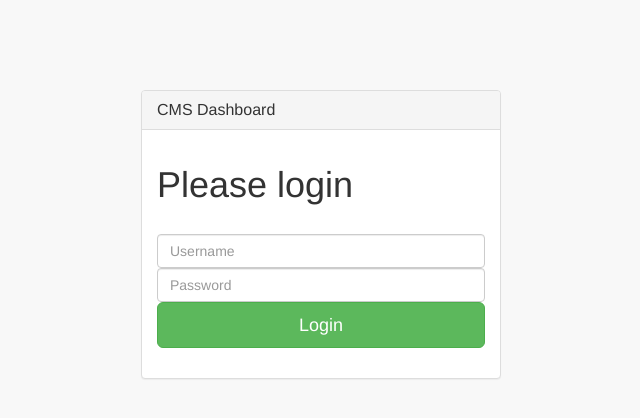
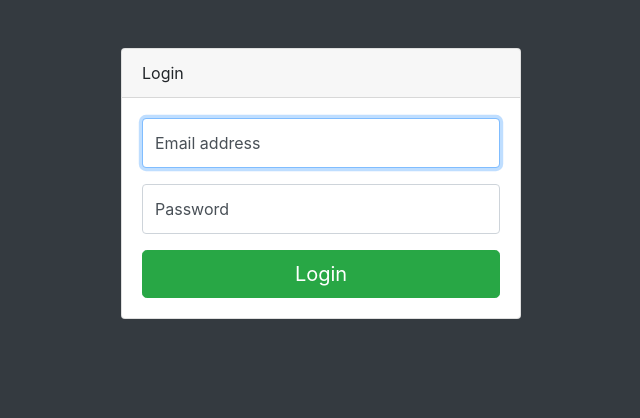
Before and after one commit to hdgwee/scse_cz3003_2018_s1_cms, a Django app: page /login/ in a window 1280 px wide. Shown: the top 418 px of the page, without its empty margins (319-959 px from the left). Run offline with Django 3.2, Linux system fonts and the light colour scheme; parts of the project's set-up code (start-up, migrations or seed data) failed here and were passed over; some libraries are stand-ins or nearby versions.

Commit message:
Added Logout Changed Login UI

```diff
--- a/templates/login.html
+++ b/templates/login.html
@@ -12,19 +12,14 @@
 
     <title>CMS Dashboard</title>
 
-    <!-- Bootstrap Core CSS -->
-    <link href="/static/sb_admin_2/vendor/bootstrap/css/bootstrap.min.css" rel="stylesheet">
+    <!-- Bootstrap core CSS-->
+    <link href="/static/sb_admin_4/vendor/bootstrap/css/bootstrap.min.css" rel="stylesheet">
 
-    <!-- MetisMenu CSS -->
-    <link href="/static/sb_admin_2/vendor/metisMenu/metisMenu.min.css" rel="stylesheet">
+    <!-- Custom fonts for this template-->
+    <link href="/static/sb_admin_4/vendor/fontawesome-free/css/all.min.css" rel="stylesheet" type="text/css">
 
-    <!-- Custom CSS -->
-    <link href="/static/sb_admin_2/dist/css/sb-admin-2.css" rel="stylesheet">
-
-    <!-- Custom Fonts -->
-    <link href="/static/sb_admin_2/vendor/font-awesome/css/font-awesome.min.css" rel="stylesheet" type="text/css">
-
-
+    <!-- Custom styles for this template-->
+    <link href="/static/sb_admin_4/css/sb-admin.css" rel="stylesheet">
 
     <!-- HTML5 Shim and Respond.js IE8 support of HTML5 elements and media queries -->
     <!-- WARNING: Respond.js doesn't work if you view the page via file:// -->
@@ -35,46 +30,35 @@
 
 </head>
 
-<body>
+
+<body class="bg-dark">
 
     <div class="container">
-        <div class="row">
-            <div class="col-md-4 col-md-offset-4">
-                <div class="login-panel panel panel-default">
-                    <div class="panel-heading">
-                        <h3 class="panel-title">CMS Dashboard</h3>
+      <div class="card card-login mx-auto mt-5">
+        <div class="card-header">Login</div>
+        <div class="card-body">
+          <form action="/authorization/" method="post">
+            <div class="form-group">
+              <div class="form-label-group">
+                  <input class="form-control" id="inputEmail" type="text" placeholder="Username" name="username" required="required" autofocus="autofocus">
+                  <label for="inputEmail">Email address</label>
               </div>
-                    <div class="panel-body">
-
+            </div>
             <div class="form-group">
-                        <h1>Please login</h1>
-                        <br>
-                        <form action="/authorization/" method="post">
-                          <input class="form-control" type="text" placeholder="Username" name="username" >
-                          <input class="form-control" type="password" placeholder="Password" name="password" >
+              <div class="form-label-group">
+                <input class="form-control"  id="inputPassword" type="password" placeholder="Password" name="password" required="required">
+                <label for="inputPassword">Password</label>
+              </div>
+            </div>
             <input class="btn btn-lg btn-success btn-block" type="submit" value="Login">
           </form>
-
-                      </div>
-
         </div>
       </div>
     </div>
-        </div>
-    </div>
-    <!-- jQuery -->
-    <script src="/static/sb_admin_2/vendor/jquery/jquery.min.js"></script>
 
-    <!-- Bootstrap Core JavaScript -->
-    <script src="/static/sb_admin_2/vendor/bootstrap/js/bootstrap.min.js"></script>
-
-    <!-- Metis Menu Plugin JavaScript -->
-    <script src="/static/sb_admin_2/vendor/metisMenu/metisMenu.min.js"></script>
-
-    <!-- Custom Theme JavaScript -->
-    <script src="/static/sb_admin_2/dist/js/sb-admin-2.js"></script>
 
 
 </body>
 
+
 </html>
```
Also changed, not shown: templates/base.html (+17 -1 lines). Lines whose indentation alone changed are shown as unchanged.
